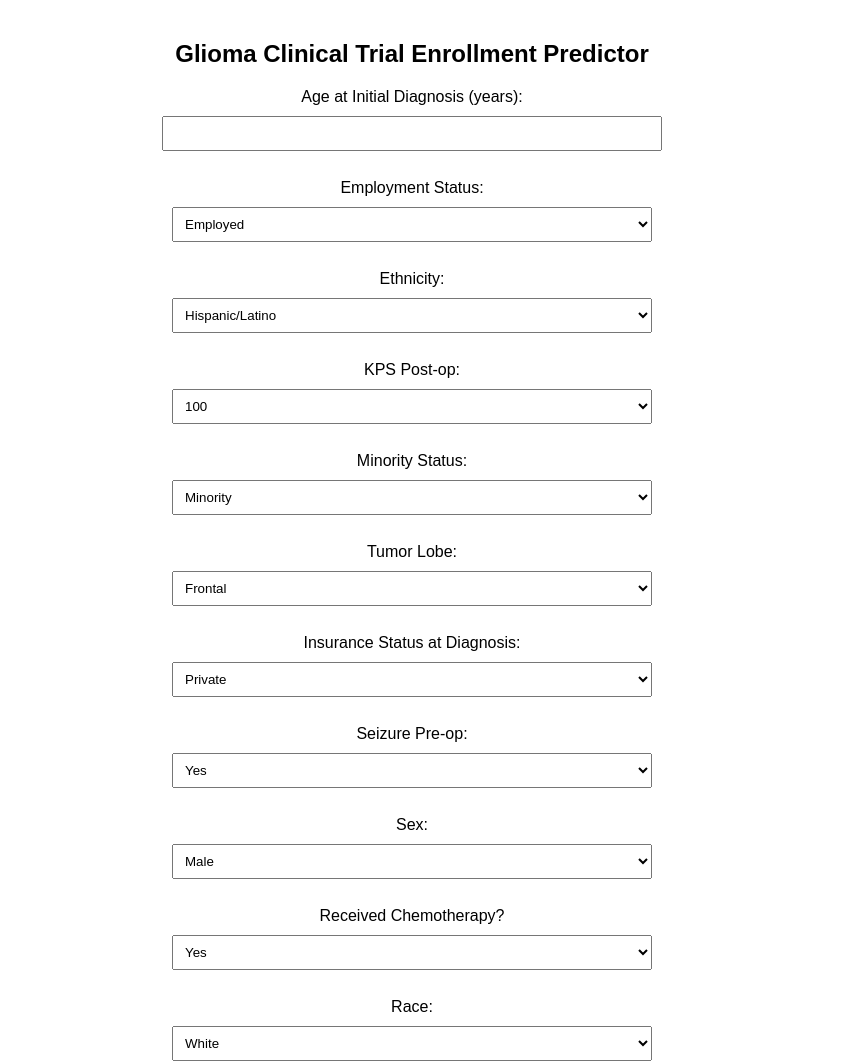
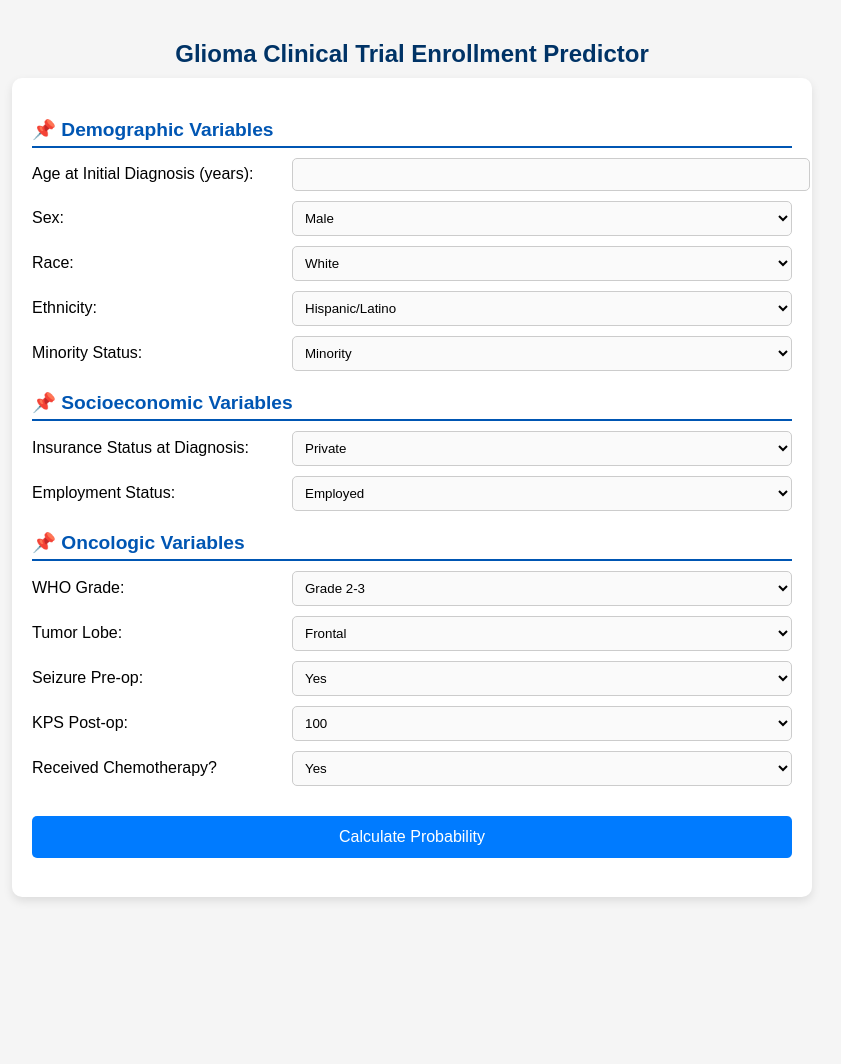
Before and after one commit to mmehari2025/glioma-trial-predictor, a plain HTML site: page index.html in a window 1280 px wide. Shown: the top 1064 px of the page, without its empty margins (228-1069 px from the left). After the commit the page ends 917 px from the top, so only its background shows below. Drawn offline with Linux system fonts and the light colour scheme.

Commit message:
Update index.html

```diff
--- a/index.html
+++ b/index.html
@@ -7,64 +7,160 @@
     <style>
         body {
             font-family: Arial, sans-serif;
-            max-width: 600px;
+            max-width: 800px;
             margin: auto;
             padding: 20px;
             text-align: center;
+            background-color: #f5f5f5;
         }
+
+        h2 {
+            color: #003366;
+            margin-bottom: 10px;
+        }
+
+        .container {
+            background: white;
+            padding: 20px;
+            border-radius: 10px;
+            box-shadow: 0px 4px 10px rgba(0, 0, 0, 0.1);
+            text-align: left;
+        }
+
+        .section-title {
+            font-size: 1.2em;
+            font-weight: bold;
+            color: #0056b3;
+            margin-top: 20px;
+            padding-bottom: 5px;
+            border-bottom: 2px solid #0056b3;
+            text-align: left;
+        }
+
+        .form-group {
+            display: grid;
+            grid-template-columns: 1fr 2fr;
+            gap: 10px;
+            align-items: center;
+            margin: 10px 0;
+        }
+
         input, select {
-            display: block;
-            margin: 10px auto;
             padding: 8px;
-            width: 80%;
+            width: 100%;
+            border: 1px solid #ccc;
+            border-radius: 5px;
+            background: #fafafa;
         }
+
         button {
-            padding: 10px 20px;
-            background-color: blue;
+            padding: 12px;
+            width: 100%;
+            background-color: #007bff;
             color: white;
             border: none;
+            border-radius: 5px;
             cursor: pointer;
+            margin-top: 20px;
+            font-size: 1em;
+        }
+
+        button:hover {
+            background-color: #0056b3;
+        }
+
+        h3 {
+            color: #333;
+            margin-top: 15px;
         }
     </style>
 </head>
 
 <body>
     <h2>Glioma Clinical Trial Enrollment Predictor</h2>
+    <div class="container">
         <form id="predictionForm">
+
+            <!-- 📌 DEMOGRAPHIC VARIABLES -->
+            <div class="section-title">📌 Demographic Variables</div>
+            <div class="form-group">
                 <label for="AgeDiagnosis">Age at Initial Diagnosis (years):</label>
-        <input type="number" id="AgeDiagnosis" required><br>
+                <input type="number" id="AgeDiagnosis" required>
+            </div>
 
+            <div class="form-group">
+                <label for="Sex">Sex:</label>
+                <select id="Sex" required>
+                    <option value="1">Male</option>
+                    <option value="2">Female</option>
+                </select>
+            </div>
+
+            <div class="form-group">
+                <label for="Race">Race:</label>
+                <select id="Race" required>
+                    <option value="White">White</option>
+                    <option value="Black">Black/African American</option>
+                    <option value="Hispanic">Hispanic/Latino</option>
+                    <option value="Asian">Asian</option>
+                    <option value="Pacific">Pacific Islander</option>
+                    <option value="Other">Other</option>
+                    <option value="Unknown">Unknown</option>
+                </select>
+            </div>
+
+            <div class="form-group">
+                <label for="Ethnicity">Ethnicity:</label>
+                <select id="Ethnicity" required>
+                    <option value="1">Hispanic/Latino</option>
+                    <option value="2">Non-Hispanic/Latino</option>
+                    <option value="Unknown">Unknown</option>
+                </select>
+            </div>
+
+            <div class="form-group">
+                <label for="Minority">Minority Status:</label>
+                <select id="Minority" required>
+                    <option value="1">Minority</option>
+                    <option value="2">Non-minority</option>
+                    <option value="Unknown">Unknown</option>
+                </select>
+            </div>
+
+            <!-- 📌 SOCIOECONOMIC VARIABLES -->
+            <div class="section-title">📌 Socioeconomic Variables</div>
+            <div class="form-group">
+                <label for="Insurance">Insurance Status at Diagnosis:</label>
+                <select id="Insurance" required>
+                    <option value="1">Private</option>
+                    <option value="2">Medi-cal/Medicaid</option>
+                    <option value="3">Medicare</option>
+                    <option value="4">Unknown</option>
+                    <option value="5">Self-pay</option>
+                </select>
+            </div>
+
+            <div class="form-group">
                 <label for="Employment">Employment Status:</label>
                 <select id="Employment" required>
                     <option value="1">Employed</option>
                     <option value="2">Unemployed</option>
                     <option value="3">Retired</option>
                     <option value="Unknown">Unknown</option>
-        </select><br>
+                </select>
+            </div>
 
-        <label for="Ethnicity">Ethnicity:</label>
-        <select id="Ethnicity" required>
-            <option value="1">Hispanic/Latino</option>
-            <option value="2">Non-Hispanic/Latino</option>
-            <option value="Unknown">Unknown</option>
-        </select><br>
+            <!-- 📌 ONCOLOGIC VARIABLES -->
+            <div class="section-title">📌 Oncologic Variables</div>
+            <div class="form-group">
+                <label for="WHOGrade">WHO Grade:</label>
+                <select id="WHOGrade" required>
+                    <option value="2-3">Grade 2-3</option>
+                    <option value="4">Grade 4</option>
+                </select>
+            </div>
 
-        <label for="KPSPostOp">KPS Post-op:</label>
-        <select id="KPSPostOp" required>
-            <option value="100">100</option>
-            <option value="90">90</option>
-            <option value="80">80</option>
-            <option value="<80">Less than 80</option>
-            <option value="NA">Unknown</option>
-        </select><br>
-
-        <label for="Minority">Minority Status:</label>
-        <select id="Minority" required>
-            <option value="1">Minority</option>
-            <option value="2">Non-minority</option>
-            <option value="Unknown">Unknown</option>
-        </select><br>
-
+            <div class="form-group">
                 <label for="TumorLobe">Tumor Lobe:</label>
                 <select id="TumorLobe" required>
                     <option value="Frontal">Frontal</option>
@@ -75,61 +171,47 @@
                     <option value="Occipital">Occipital</option>
                     <option value="Cerebellum">Cerebellum</option>
                     <option value="Unknown">Unknown</option>
-        </select><br>
+                </select>
+            </div>
 
-        <label for="Insurance">Insurance Status at Diagnosis:</label>
-        <select id="Insurance" required>
-            <option value="1">Private</option>
-            <option value="2">Medi-cal/Medicaid</option>
-            <option value="3">Medicare</option>
-            <option value="4">Unknown</option>
-            <option value="5">Self-pay</option>
-        </select><br>
-
+            <div class="form-group">
                 <label for="Seizure">Seizure Pre-op:</label>
                 <select id="Seizure" required>
                     <option value="Yes">Yes</option>
                     <option value="No">No</option>
                     <option value="NA">Unknown</option>
-        </select><br>
+                </select>
+            </div>
 
-        <label for="Sex">Sex:</label>
-        <select id="Sex" required>
-            <option value="1">Male</option>
-            <option value="2">Female</option>
-        </select><br>
+            <div class="form-group">
+                <label for="KPSPostOp">KPS Post-op:</label>
+                <select id="KPSPostOp" required>
+                    <option value="100">100</option>
+                    <option value="90">90</option>
+                    <option value="80">80</option>
+                    <option value="<80">Less than 80</option>
+                    <option value="NA">Unknown</option>
+                </select>
+            </div>
 
+            <div class="form-group">
                 <label for="Chemotherapy">Received Chemotherapy?</label>
                 <select id="Chemotherapy" required>
                     <option value="1">Yes</option>
                     <option value="2">No</option>
                     <option value="Unknown">Unknown</option>
-        </select><br>
-
-        <label for="Race">Race:</label>
-        <select id="Race" required>
-            <option value="White">White</option>
-            <option value="Black">Black/African American</option>
-            <option value="Hispanic">Hispanic/Latino</option>
-            <option value="Asian">Asian</option>
-            <option value="Pacific">Pacific Islander</option>
-            <option value="Other">Other</option>
-            <option value="Unknown">Unknown</option>
-        </select><br>
-
-        <label for="WHOGrade">WHO Grade:</label>
-        <select id="WHOGrade" required>
-            <option value="2-3">Grade 2-3</option>
-            <option value="4">Grade 4</option>
-        </select><br>
+                </select>
+            </div>
 
             <button type="button" onclick="calculateProbability()">Calculate Probability</button>
         </form>
 
         <h3 id="result"></h3>
+    </div>
 
     <script src="jmp_score.js"></script>
     <script src="model.js"></script>
+
     <script>
         const variableMap = {
             "AgeDiagnosis": "Age.at.Initial.Diagnosis",
```
Lines whose indentation alone changed are shown as unchanged.
